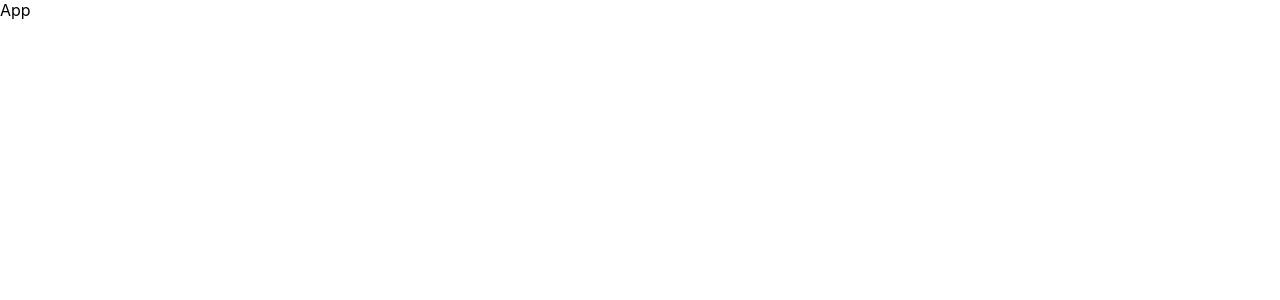
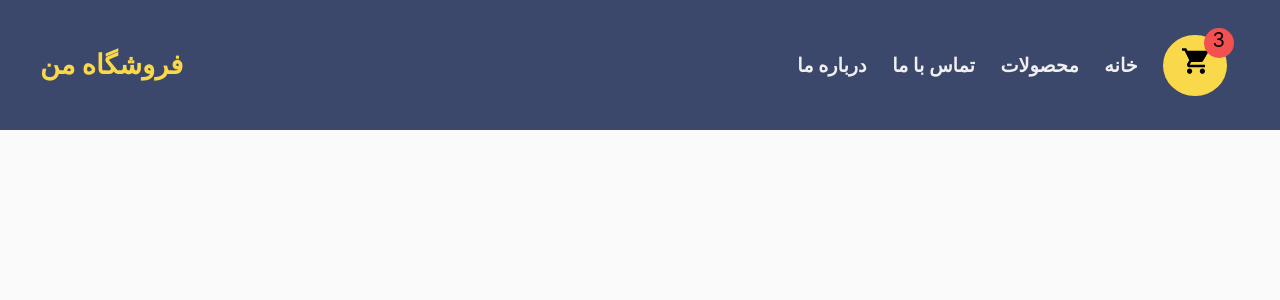
Before and after one commit to alyrza/react-simple-shopping-cart, a React (Create React App) app: page / in a window 1280 px wide. Shown: the top 300 px of the page. Built offline with nearby package versions, Linux system fonts and the light colour scheme.

Commit message:
Complete header and style it

```diff
--- a/src/App.js
+++ b/src/App.js
@@ -1,7 +1,12 @@
 import React, { Component } from "react";
+import Header from "./Header/Header";
 
 export default class App extends Component {
   render() {
-    return <div>App</div>;
+    return (
+      <>
+        <Header />
+      </>
+    );
   }
 }
--- /dev/null
+++ b/src/Header/Header.css
@@ -0,0 +1,57 @@
+header {
+  background: #3c486b;
+}
+
+header .container {
+  display: flex;
+  justify-content: space-between;
+  align-items: center;
+  padding: 1rem;
+}
+
+header ul {
+  display: flex;
+  align-items: center;
+}
+
+header li {
+  padding: 0.8rem;
+}
+
+header li a:not(.cart) {
+  color: #f0f0f0;
+  font-size: 1.2rem;
+  font-weight: 600;
+  transition: 0.4s cubic-bezier(0.165, 0.84, 0.44, 1);
+}
+
+header li a:hover:not(.cart) {
+  color: #F9D949;
+}
+
+header .logo {
+  color: #f9d949;
+  font-size: 1.7rem;
+  font-weight: 700;
+}
+
+.cart{
+    position: relative;
+    padding: 0.7rem 1rem;
+    background: #f9d949;
+    border-radius: 50%;
+    cursor: pointer;
+    font-size: 2rem;
+}
+
+.badge{
+    position: absolute;
+    top: -10%;
+    right: -10%;
+    width: 30px;
+    height: 30px;
+    font-size: 20px;
+    text-align: center;
+    background: #F45050;
+    border-radius: 20px;
+}
--- /dev/null
+++ b/src/Header/Header.js
@@ -0,0 +1,38 @@
+import React, { Component } from "react";
+import "./Header.css";
+import { IoMdCart } from "react-icons/io";
+class Header extends Component {
+  render() {
+    return (
+      <header>
+        <div className="container">
+          <div className="logo">فروشگاه من</div>
+          <nav>
+            <ul>
+              <li>
+                <a href="">درباره ما</a>
+              </li>
+              <li>
+                <a href="">تماس با ما</a>
+              </li>
+              <li>
+                <a href="">محصولات</a>
+              </li>
+              <li>
+                <a href="">خانه</a>
+              </li>
+              <li>
+                <a className="cart">
+                    <span className="badge">3</span>
+                  <IoMdCart />
+                </a>
+              </li>
+            </ul>
+          </nav>
+        </div>
+      </header>
+    );
+  }
+}
+
+export default Header;
--- a/src/index.css
+++ b/src/index.css
@@ -1,13 +1,33 @@
 body {
   margin: 0;
-  font-family: -apple-system, BlinkMacSystemFont, 'Segoe UI', 'Roboto', 'Oxygen',
-    'Ubuntu', 'Cantarell', 'Fira Sans', 'Droid Sans', 'Helvetica Neue',
+  padding: 0;
+  box-sizing: border-box;
+  font-family: -apple-system, BlinkMacSystemFont, "Segoe UI", "Roboto", "Oxygen",
+    "Ubuntu", "Cantarell", "Fira Sans", "Droid Sans", "Helvetica Neue",
     sans-serif;
   -webkit-font-smoothing: antialiased;
   -moz-osx-font-smoothing: grayscale;
 }
 
+ul {
+  list-style: none;
+}
+
+a {
+  text-decoration: none;
+}
+
+.container {
+  max-width: 1200px;
+  margin: 0 auto;
+  padding: 0 1rem;
+}
+
+body {
+  background: #fafafa;
+}
+
 code {
-  font-family: source-code-pro, Menlo, Monaco, Consolas, 'Courier New',
+  font-family: source-code-pro, Menlo, Monaco, Consolas, "Courier New",
     monospace;
 }
```
